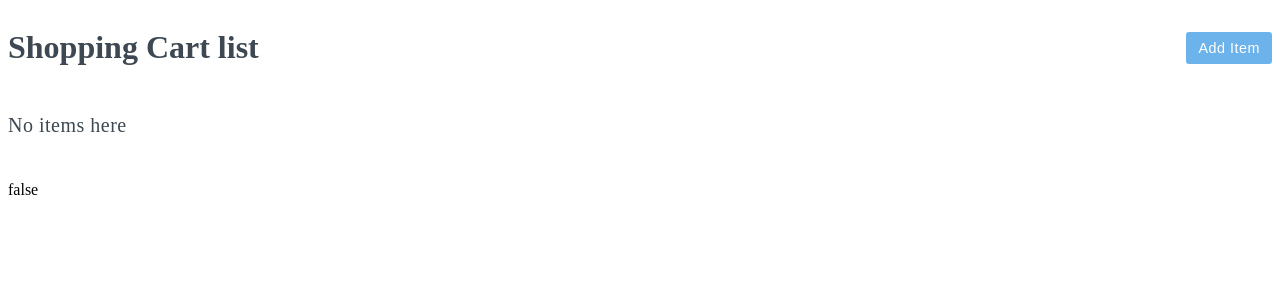
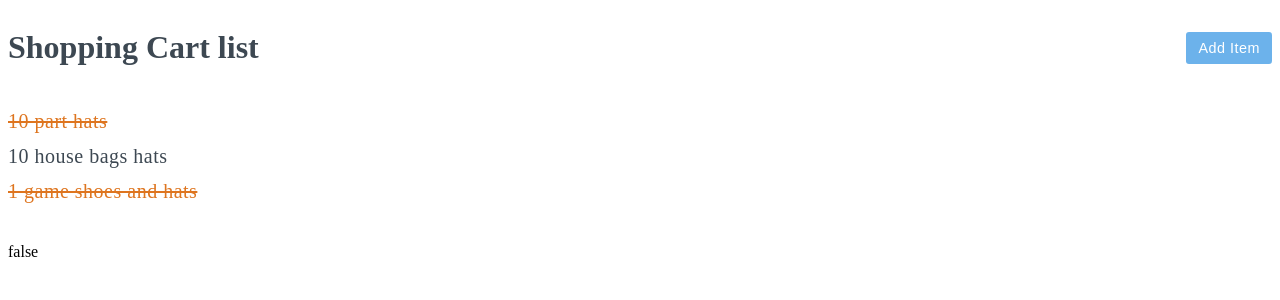
Before and after one commit to gemtunde/simple-vue-cart, a Vue app: page / in a window 1280 px wide. Shown: the top 300 px of the page. Built offline with nearby package versions, Linux system fonts and the light colour scheme.

Commit message:
add dynamic classes

```diff
--- a/src/App.vue
+++ b/src/App.vue
@@ -46,7 +46,24 @@
     </button>
   </form>
   <ul>
-    <li v-for="item in items" :key="item.id">{{ item.label }}</li>
+    <li
+      v-for="item in items"
+      @click="togglePurchased(item)"
+      :key="item.id"
+      class="static-class"
+      :class="{ strikeout: item.purchased, priority: item.highPriority }"
+    >
+      <!-- <li
+      v-for="item in items"
+      :key="item.id"
+      class="static-class"
+      :class="[
+        item.purchased ? 'strikeout' : '',
+        item.highPriority ? 'priority' : '',
+      ]"
+    > -->
+      {{ item.label }}
+    </li>
   </ul>
   <p v-if="!items.length">No items here</p>
   <br />
@@ -63,19 +80,34 @@ const editing = ref(false);
 const newItemHighPriority = ref(false);
 
 const items = ref([
-  // { id: 1, label: "10 part hats" },
-  // { id: 2, label: "10 house bags hats" },
-  // { id: 3, label: "1 game shoes and hats" },
+  { id: 1, label: "10 part hats", purchased: true, highPriority: true },
+  { id: 2, label: "10 house bags hats", purchased: false, highPriority: false },
+  {
+    id: 3,
+    label: "1 game shoes and hats",
+    purchased: true,
+    highPriority: true,
+  },
 ]);
 
 const saveItem = () => {
-  items.value.push({ id: items.value.length + 1, label: newItem.value });
+  items.value.push({
+    id: items.value.length + 1,
+    label: newItem.value,
+    highPriority: newItemHighPriority.value,
+  });
   newItem.value = "";
+  newItemHighPriority.value = "";
+};
+
+const togglePurchased = (item) => {
+  item.purchased = !item.purchased;
 };
 
 const doEdith = (e) => {
   editing.value = e;
   newItem.value = "";
+  newItemHighPriority.value = "";
 };
 </script>
 <style scoped>
```
